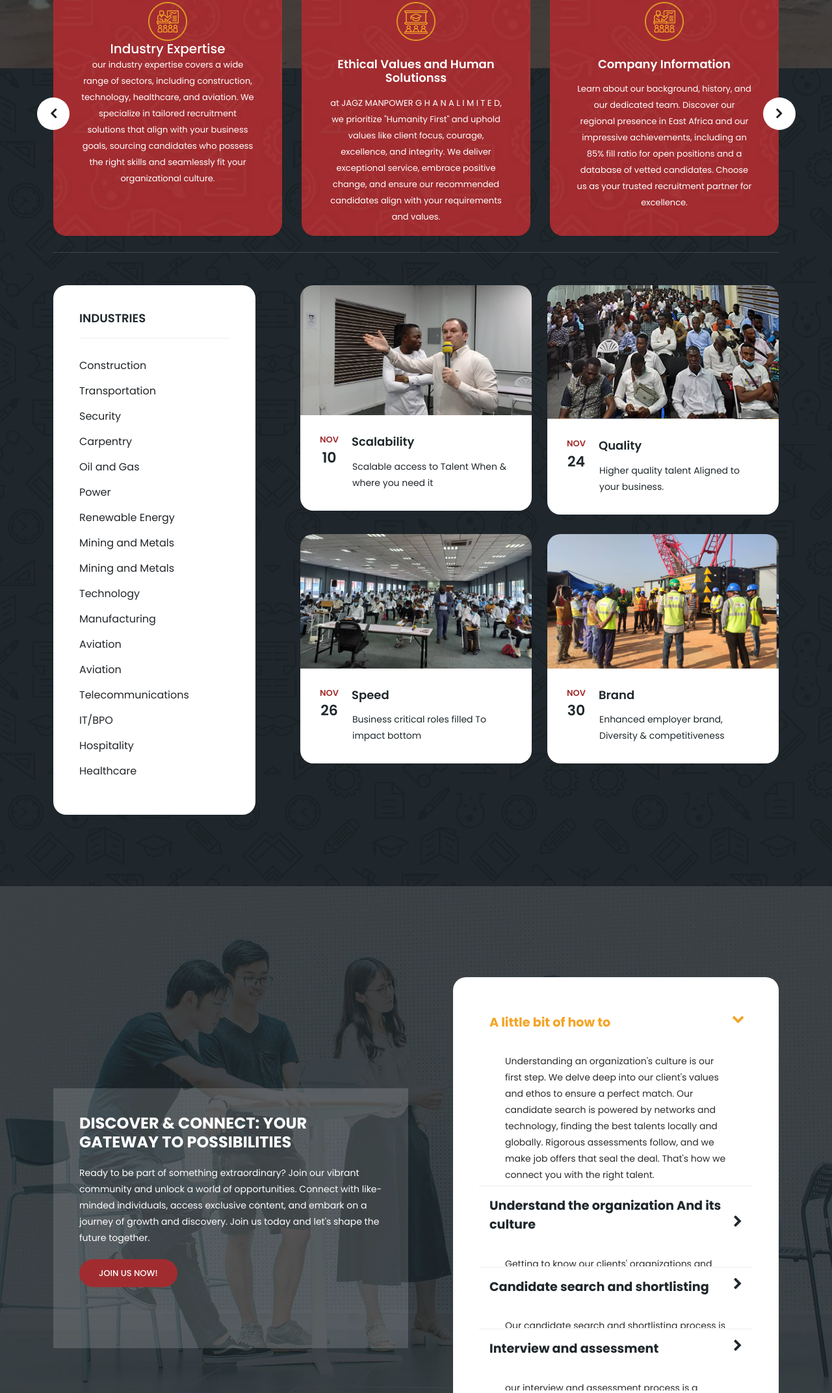
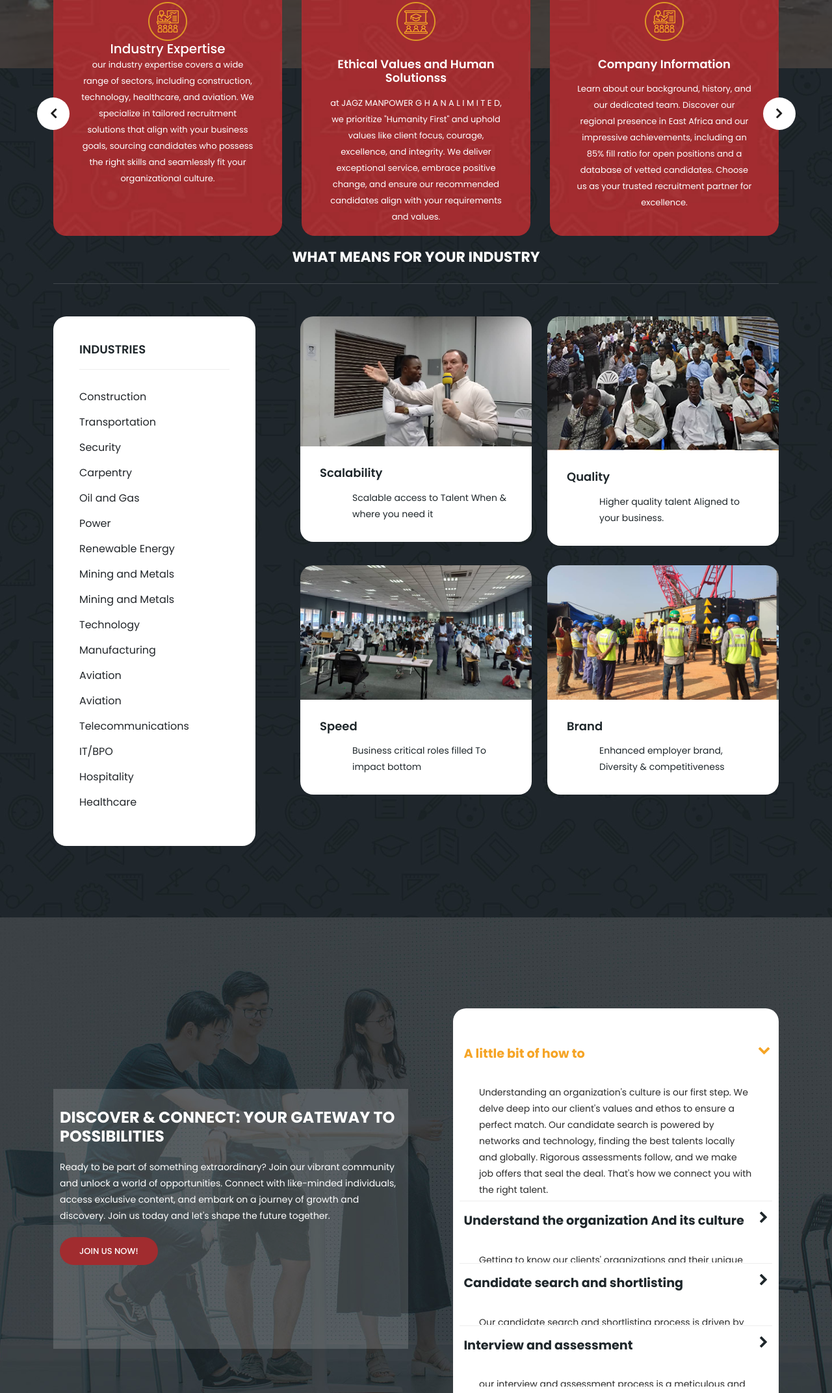
Before and after one commit to AtmosDerrick/jagz-manpower, a plain HTML site: page index.html in a window 1280 px wide. Shown: the part 656-2800 px from the top of the page at 65% size. Drawn offline with nearby package versions, Linux system fonts and the light colour scheme.

Commit message:
fixing margins

```diff
--- a/assets/css/templatemo-edu-meeting.css
+++ b/assets/css/templatemo-edu-meeting.css
@@ -1100,8 +1100,8 @@ section.apply-now {
 
 section.apply-now .item {
   background-color: rgba(250, 250, 250, 0.15);
-  padding: 40px;
-  margin-bottom: 30px;
+  padding: 30px 10px;
+  margin-bottom: 70px;
 }
 
 section.apply-now .item h3 {
@@ -1119,7 +1119,7 @@ section.apply-now .item p {
 
 .accordions {
   border-radius: 20px;
-  padding: 40px;
+  padding: 40px 10px;
   background-color: #fff;
   margin-left: 45px;
 }
@@ -1140,7 +1140,7 @@ section.apply-now .item p {
 }
 @media screen and (min-width: 768px) {
   .accordion-head {
-    padding: 1rem;
+    padding: 1rem 0.4rem;
     font-size: 1.2rem;
   }
 }
@@ -1162,7 +1162,7 @@ section.apply-now .item p {
   border-bottom: 1px solid #fff;
 }
 .accordion-body > .content {
-  padding: 20px;
+  padding: 20px 10px;
   padding-top: 0;
 }
 
@@ -1899,6 +1899,9 @@ responsive
   justify-content: space-between;
 }
 
+#industry-section {
+  padding-top: 3rem;
+}
 @media (max-width: 767px) {
   .background-image {
     visibility: hidden;
@@ -1906,12 +1909,12 @@ responsive
 
   .main-banner {
     background-image: url(../../images/phone-landing.jpg);
-    background-position: center center;
-    background-attachment: fixed;
+    background-position: center;
     background-repeat: no-repeat;
     background-size: cover;
     padding-top: 140px;
     padding-bottom: 0px;
+    background-attachment: fixed;
   }
 
   .founder {
@@ -1922,4 +1925,8 @@ responsive
     height: 100%;
     margin-bottom: 10px;
   }
-}
+
+  #industry-section {
+    padding-top: 5rem;
+  }
+}
--- a/index.html
+++ b/index.html
@@ -42,7 +42,6 @@
             <ul>
               <li><a href="#"><i class="fa fa-facebook"></i></a></li>
               <li><a href="#"><i class="fa fa-twitter"></i></a></li>
-              <li><a href="#"><i class="fa fa-behance"></i></a></li>
               <li><a href="#"><i class="fa fa-linkedin"></i></a></li>
             </ul>
           </div>
@@ -165,8 +164,8 @@
     <div class="container">
       <div class="row">
         <div class="col-lg-12">
-          <div class="section-heading">
-            <h2>Upcoming Meetings</h2>
+          <div class="section-heading" id="industry-section">
+            <h2>What means for your Industry</h2>
           </div>
         </div>
         <div class="col-lg-4">
@@ -204,9 +203,7 @@
                   <a href="meeting-details.html"><img src="./images/image1.jpg" alt="New Lecturer Meeting"></a>
                 </div>
                 <div class="down-content">
-                  <div class="date">
-                    <h6>Nov <span>10</span></h6>
-                  </div>
+
                   <a href="meeting-details.html"><h4>Scalability</h4></a>
                   <p>Scalable access to Talent
 When & where you need it</p>
@@ -220,9 +217,7 @@ When & where you need it</p>
                   <a href="meeting-details.html"><img src="./images/image2.jpg" alt="Online Teaching"></a>
                 </div>
                 <div class="down-content">
-                  <div class="date">
-                    <h6>Nov <span>24</span></h6>
-                  </div>
+
                   <a href="meeting-details.html"><h4>Quality</h4></a>
                   <p>Higher quality talent
 Aligned to your business.</p>
@@ -236,9 +231,7 @@ Aligned to your business.</p>
                   <a href="meeting-details.html"><img src="./images/image3.jpg" alt="Higher Education"></a>
                 </div>
                 <div class="down-content">
-                  <div class="date">
-                    <h6>Nov <span>26</span></h6>
-                  </div>
+
                   <a href="meeting-details.html"><h4>Speed</h4></a>
                   <p>Business critical roles filled
 To impact bottom</p>
@@ -252,9 +245,7 @@ To impact bottom</p>
                   <a href="meeting-details.html"><img src="./images/image4.jpg" alt="Student Training"></a>
                 </div>
                 <div class="down-content">
-                  <div class="date">
-                    <h6>Nov <span>30</span></h6>
-                  </div>
+
                   <a href="meeting-details.html"><h4>Brand</h4></a>
                   <p>Enhanced employer brand,
 Diversity & competitiveness</p>
@@ -438,7 +429,7 @@ Head
         <div class="col-lg-6">
           <div class="row">
             <div class="col-lg-12">
-              <h2>A Few Facts About Our Club</h2>
+              <h2>A Few Facts About Us</h2>
             </div>
             <div class="col-lg-6">
               <div class="row">
@@ -486,7 +477,7 @@ Head
   <section class="contact-us" id="contact">
     <div class="container">
       <div class="row">
-        <div class="col-lg-9 align-self-center">
+        <div class="col-lg-7 align-self-center">
           <div class="row">
             <div class="col-lg-12">
               <form id="contact" action="" method="post">
@@ -524,21 +515,23 @@ Head
             </div>
           </div>
         </div>
-        <div class="col-lg-3">
+        <div class="col-lg-5">
           <div class="right-info">
             <ul>
               <li>
                 <h6>Phone Number</h6>
                 <span>+233 (024) 174 1883</span>
               </li>
-              <li>
+
+              <li style="display: block;">
                 <h6>Telephone</h6>
-                <span>030 395 9986:</span>
+                <span>030 395 9986</span>
               </li>
               <li>
                 <h6>Email Address</h6>
                 <span>jadzmanpower@gmail.com</span>
               </li>
+
               <li>
                 <h6>Street Address</h6>
                 <span>Accra - Spintex Opp. Texpo Market <br/> Techiman <br/> Goaso</span>
```
